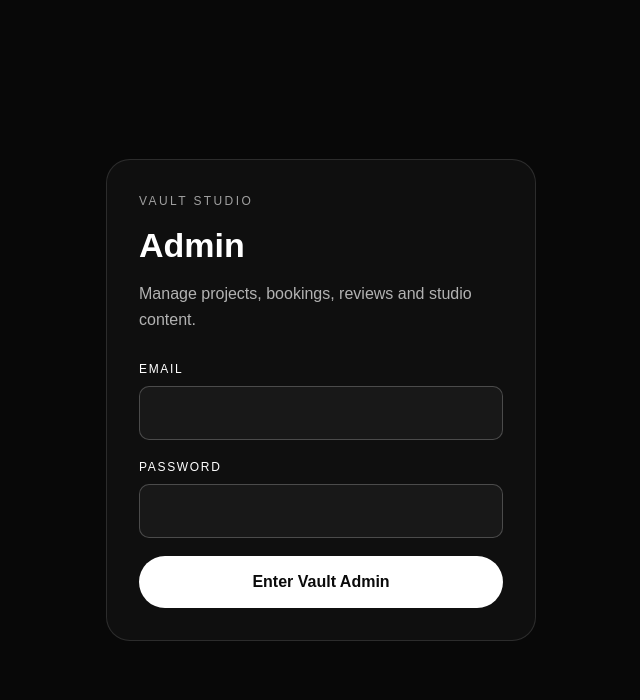
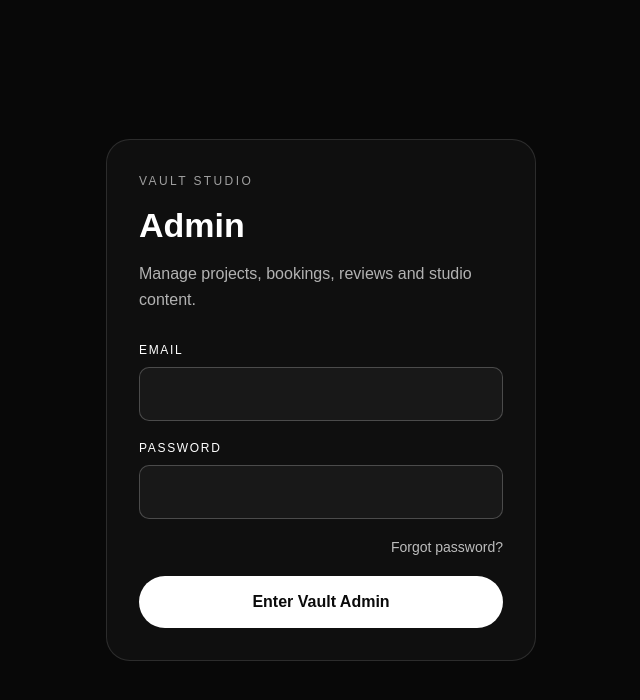
Before and after one commit to Vault-Studios/vault-studio, a Next.js app: page /admin/login in a window 1280 px wide. Shown: the top 700 px of the page, without its empty margins (319-959 px from the left). Built offline with nearby package versions, Linux system fonts and the light colour scheme.

Commit message:
Add admin password recovery link

```diff
--- a/app/admin/login/LoginForm.tsx
+++ b/app/admin/login/LoginForm.tsx
@@ -41,6 +41,9 @@ export default function LoginForm() {
         <span style={{ fontSize: 12, letterSpacing: ".14em", textTransform: "uppercase" }}>Password</span>
         <input name="password" type="password" autoComplete="current-password" required style={inputStyle} />
       </label>
+      <a href="/admin/forgot-password" style={{ color: "white", opacity: .72, fontSize: 14, justifySelf: "end" }}>
+        Forgot password?
+      </a>
       {error ? <p style={{ margin: 0, color: "#ff8b8b", fontSize: 14 }}>{error}</p> : null}
       <button disabled={loading} type="submit" style={buttonStyle}>
         {loading ? "Signing in…" : "Enter Vault Admin"}
```
